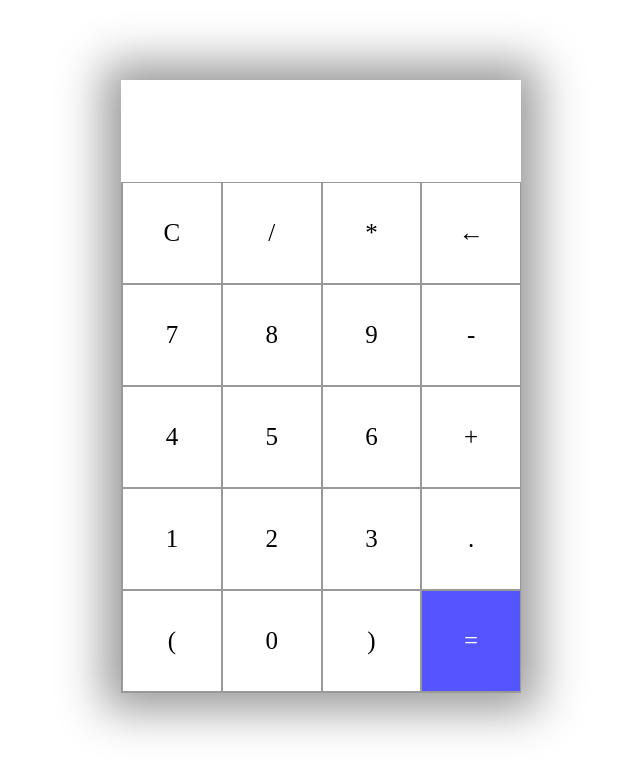
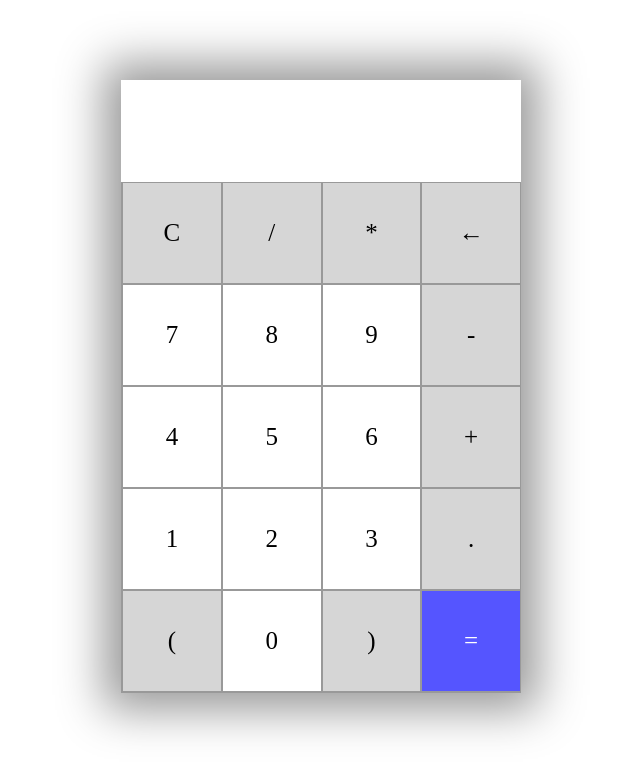
Before and after one commit to javascriptacademy-stash/calculator, a plain HTML site: page index.html in a window 1280 px wide. Shown: the whole page, without its empty margins (319-959 px from the left). Drawn offline with Linux system fonts and the light colour scheme.

Commit message:
changed operator buttons bg color

```diff
--- a/index.html
+++ b/index.html
@@ -10,25 +10,25 @@
         <div class="container">
             <div id="display"></div>
             <div class="buttons">
-                <div class="button">C</div>
-                <div class="button">/</div>
-                <div class="button">*</div>
-                <div class="button">&larr;</div>
+                <div class="button btn-exp">C</div>
+                <div class="button btn-exp">/</div>
+                <div class="button btn-exp">*</div>
+                <div class="button btn-exp">&larr;</div>
                 <div class="button">7</div>
                 <div class="button">8</div>
                 <div class="button">9</div>
-                <div class="button">-</div>
+                <div class="button btn-exp">-</div>
                 <div class="button">4</div>
                 <div class="button">5</div>
                 <div class="button">6</div>
-                <div class="button">+</div>
+                <div class="button btn-exp">+</div>
                 <div class="button">1</div>
                 <div class="button">2</div>
                 <div class="button">3</div>
-                <div class="button">.</div>
-                <div class="button">(</div>
+                <div class="button btn-exp">.</div>
+                <div class="button btn-exp">(</div>
                 <div class="button">0</div>
-                <div class="button">)</div>
+                <div class="button btn-exp">)</div>
                 <div id="equal" class="button">=</div>
             </div>
         </div>
--- a/style.css
+++ b/style.css
@@ -42,3 +42,6 @@
     color: white;
     transition: 0.5s ease-in-out;
 }
+.btn-exp {
+    background-color: #cccc;
+}
```
